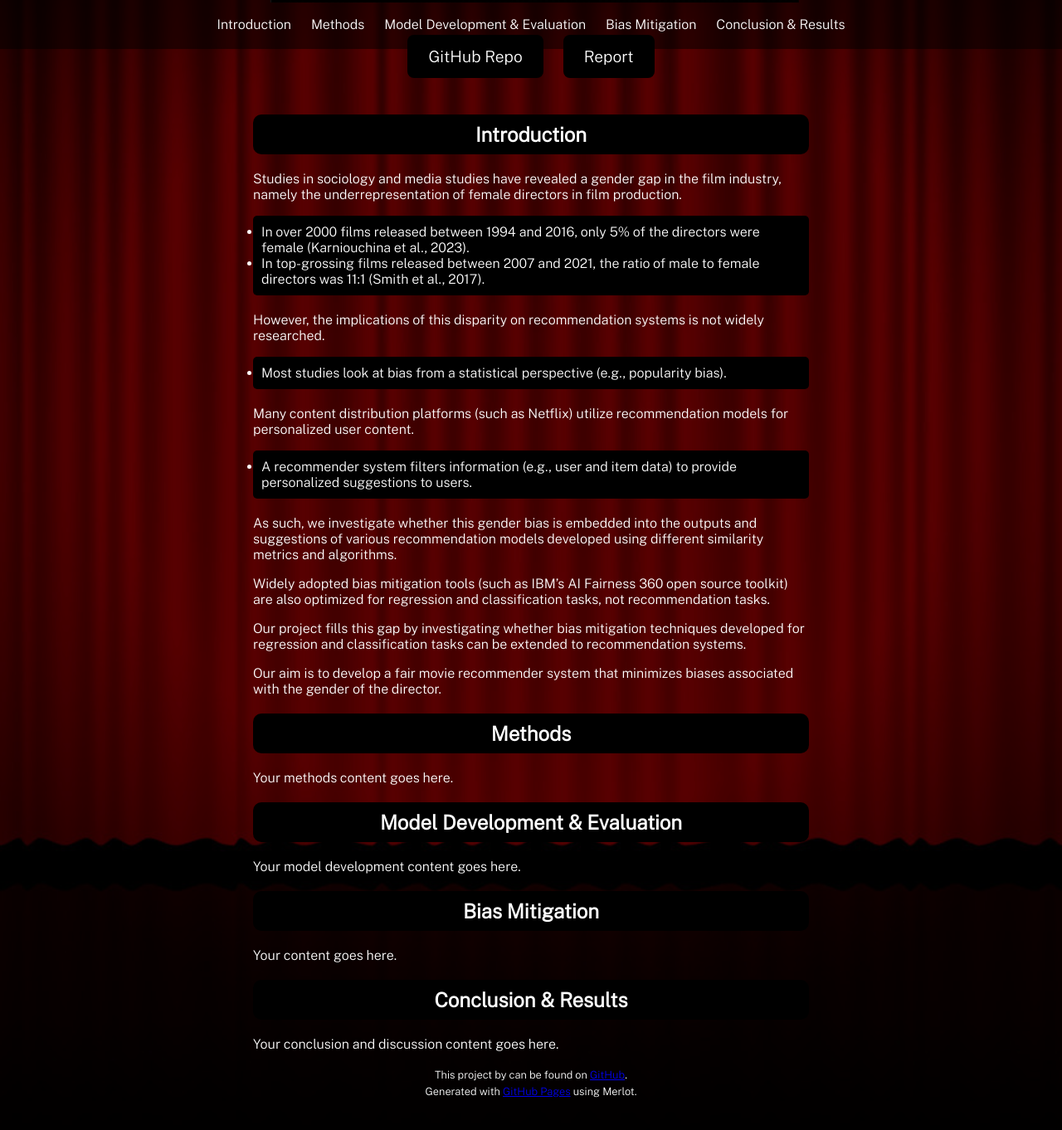
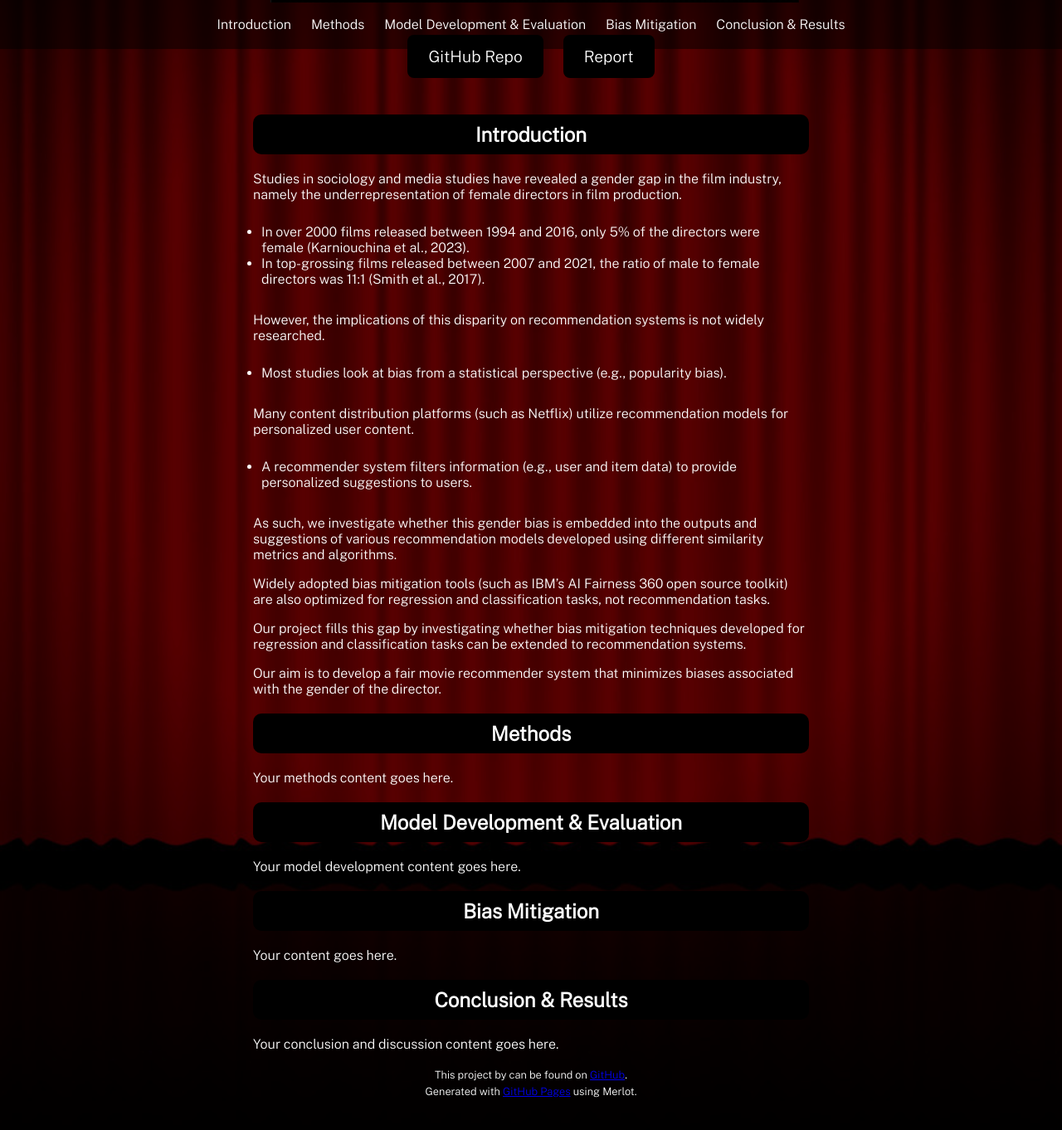
Before and after one commit to michael-garciaperez/DSC180A-Methodology-5, a Jekyll site: the page built from index.md, in a window 1280 px wide and 1400 px high, scrolled down 597 px. Shown: the top 1362 px of the window at 83% size. Built offline with Jekyll 4.4.1, drawn with Linux system fonts in a browser that asks for light colours.

Commit message:
Update style.scss

```diff
--- a/assets/css/style.scss
+++ b/assets/css/style.scss
@@ -98,7 +98,7 @@ header h1 {
 }
 
 #main_content ul {
-  background-color: black;
+  /* background-color: black; */ /* Removed background color */
   color: white;
   padding: 10px;
   border-radius: 5px;
```
